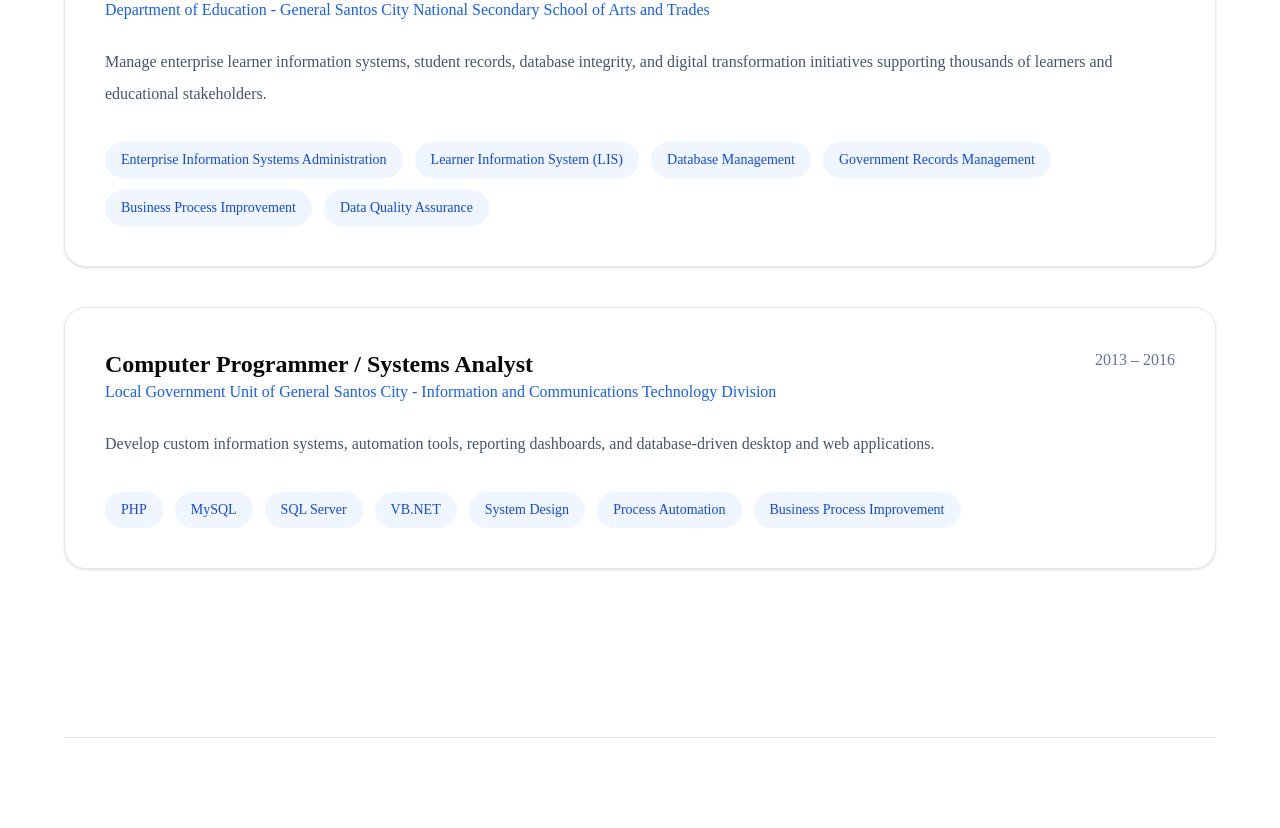
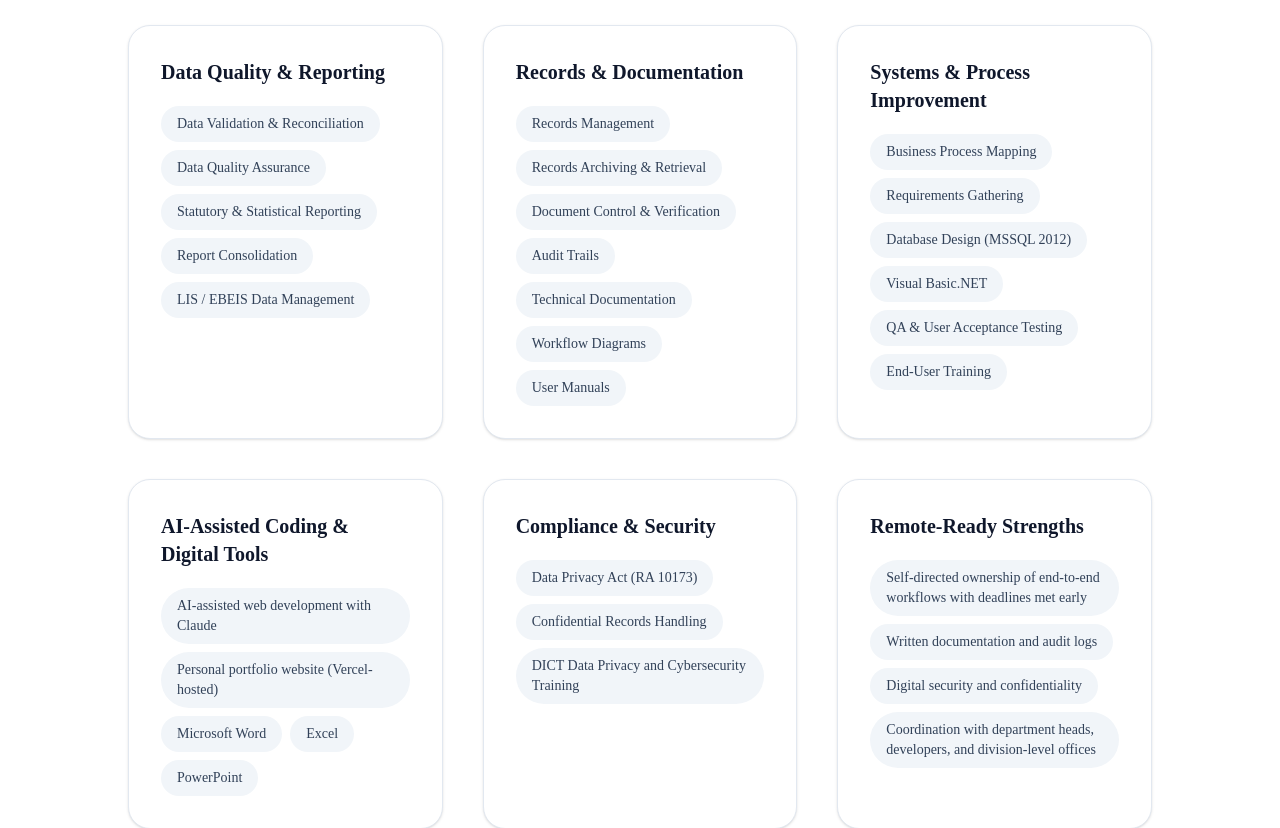
Before and after one commit to kxianne27/kent-paler-portfolio, a Next.js app: page / in a window 1280 px wide. Shown: the part 2840-3668 px from the top of the page. Built offline with nearby package versions, Linux system fonts and the light colour scheme; no server answers.

Commit message:
feat: add Skills section with six groups from Part 2
- Add Skills component to display six skill groups as chips

- Include all skills from Part 2 without ratings or percentages

- Add navigation link and display on homepage

- Run lint and build to verify changes

```diff
--- a/app/page.tsx
+++ b/app/page.tsx
@@ -3,6 +3,7 @@ import { Footer } from "@/components/layout/Footer";
 import { Container } from "@/components/layout/Container";
 import { Hero } from "@/components/home/Hero";
 import { About } from "@/components/about/About";
+import { Skills } from "@/components/skills/Skills";
 import { Experience } from "@/components/experience/Experience";
 import { Projects } from "@/components/projects/Projects";
 import { Resume } from "@/components/resume/Resume";
@@ -18,6 +19,8 @@ export default function Home() {
         <div className="my-12 border-t border-slate-200" />
         <About />
         <div className="my-12 border-t border-slate-200" />
+        <Skills />
+        <div className="my-12 border-t border-slate-200" />
         <Experience />
         <div className="my-12 border-t border-slate-200" />
         <Projects />
--- /dev/null
+++ b/components/skills/Skills.tsx
@@ -0,0 +1,41 @@
+import { skills } from "@/data/content";
+import { Section } from "@/components/layout/Section";
+import { SectionTitle } from "@/components/ui/SectionTitle";
+import { Container } from "@/components/layout/Container";
+
+export function Skills() {
+  return (
+    <Section id="skills">
+      <Container>
+        <SectionTitle
+          eyebrow="Skills"
+          title="Data quality, records, systems, and remote-ready strengths"
+        />
+
+        <div className="mt-16 grid gap-10 sm:grid-cols-2 lg:grid-cols-3">
+          {skills.groups.map((category) => (
+            <div
+              key={category.name}
+              className="rounded-3xl border border-slate-200 bg-white p-8 shadow-sm"
+            >
+              <h3 className="text-xl font-semibold text-slate-900">
+                {category.name}
+              </h3>
+
+              <div className="mt-5 flex flex-wrap gap-2">
+                {category.items.map((item) => (
+                  <span
+                    key={item}
+                    className="rounded-full bg-slate-100 px-4 py-2 text-sm font-medium text-slate-700"
+                  >
+                    {item}
+                  </span>
+                ))}
+              </div>
+            </div>
+          ))}
+        </div>
+      </Container>
+    </Section>
+  );
+}
--- a/data/content.ts
+++ b/data/content.ts
@@ -93,28 +93,64 @@ For the last decade I have owned a secondary school's learner-records and report
 export const skills = {
   groups: [
     {
-      name: "Data Management & Validation",
-      items: ["SQL Server", "MySQL", "MariaDB", "Data Validation", "Database Design", "MSSQL 2012"],
+      name: "Data Quality & Reporting",
+      items: [
+        "Data Validation & Reconciliation",
+        "Data Quality Assurance",
+        "Statutory & Statistical Reporting",
+        "Report Consolidation",
+        "LIS / EBEIS Data Management",
+      ],
     },
     {
-      name: "Programming & Scripting",
-      items: ["PHP", "Laravel", "TypeScript", "JavaScript", "VB.NET", "SQL", "HTML/CSS"],
+      name: "Records & Documentation",
+      items: [
+        "Records Management",
+        "Records Archiving & Retrieval",
+        "Document Control & Verification",
+        "Audit Trails",
+        "Technical Documentation",
+        "Workflow Diagrams",
+        "User Manuals",
+      ],
     },
     {
-      name: "Systems & Applications",
-      items: ["Next.js", "Node.js", ".NET Framework", "AdminLTE", "Bootstrap", "jQuery"],
-    },
-    {
-      name: "Process & Documentation",
-      items: ["Process Mapping", "User Training", "Technical Documentation", "Workflow Design", "User Manuals"],
+      name: "Systems & Process Improvement",
+      items: [
+        "Business Process Mapping",
+        "Requirements Gathering",
+        "Database Design (MSSQL 2012)",
+        "Visual Basic.NET",
+        "QA & User Acceptance Testing",
+        "End-User Training",
+      ],
     },
     {
       name: "AI-Assisted Coding & Digital Tools",
-      items: ["Claude Code", "ChatGPT", "GitHub Copilot", "OpenAI API", "Ollama", "Microsoft Word", "Excel", "PowerPoint"],
+      items: [
+        "AI-assisted web development with Claude",
+        "Personal portfolio website (Vercel-hosted)",
+        "Microsoft Word",
+        "Excel",
+        "PowerPoint",
+      ],
     },
     {
       name: "Compliance & Security",
-      items: ["Data Privacy Act (RA 10173)", "Confidential Records Handling", "DICT Training"],
+      items: [
+        "Data Privacy Act (RA 10173)",
+        "Confidential Records Handling",
+        "DICT Data Privacy and Cybersecurity Training",
+      ],
+    },
+    {
+      name: "Remote-Ready Strengths",
+      items: [
+        "Self-directed ownership of end-to-end workflows with deadlines met early",
+        "Written documentation and audit logs",
+        "Digital security and confidentiality",
+        "Coordination with department heads, developers, and division-level offices",
+      ],
     },
   ],
   techStack: [
```
